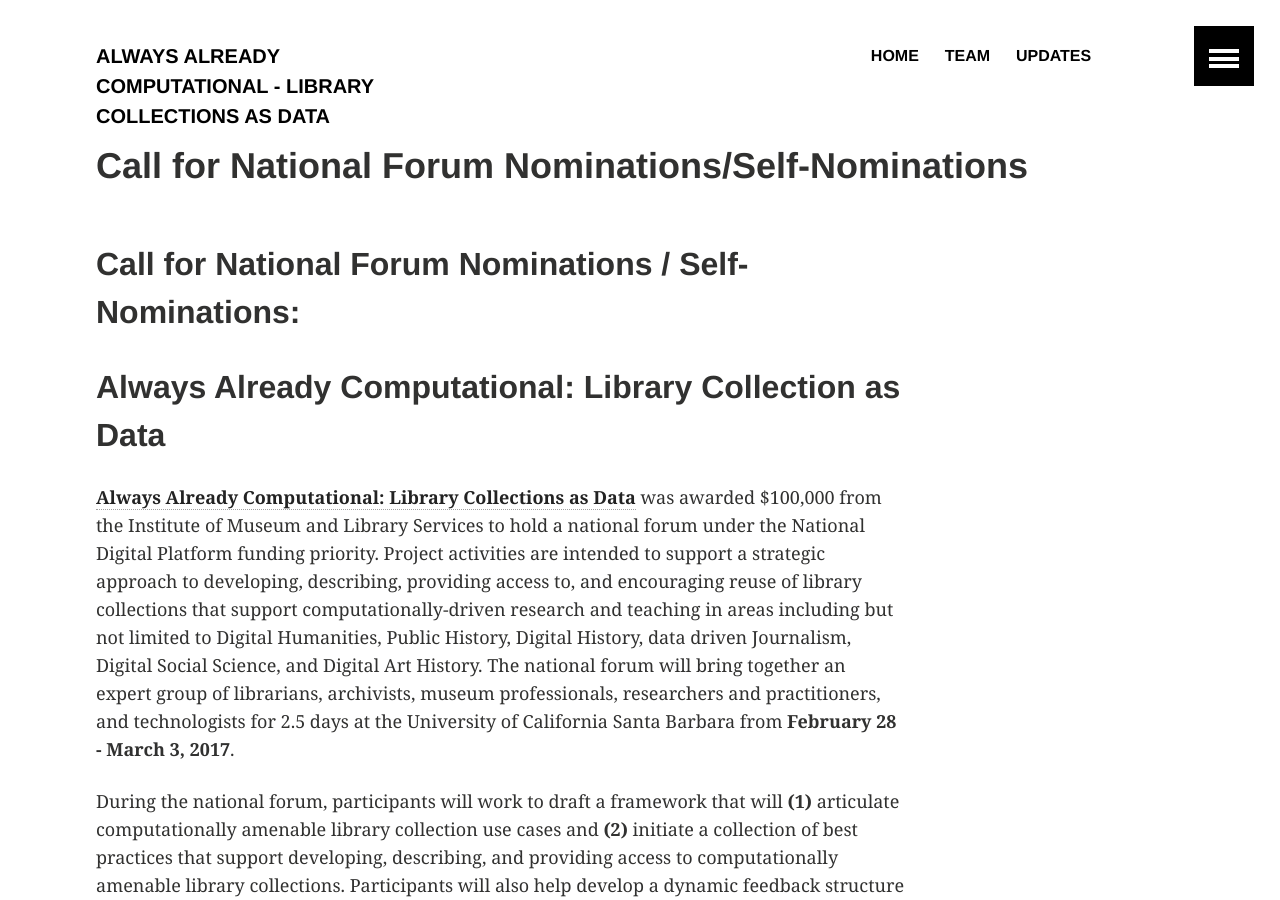
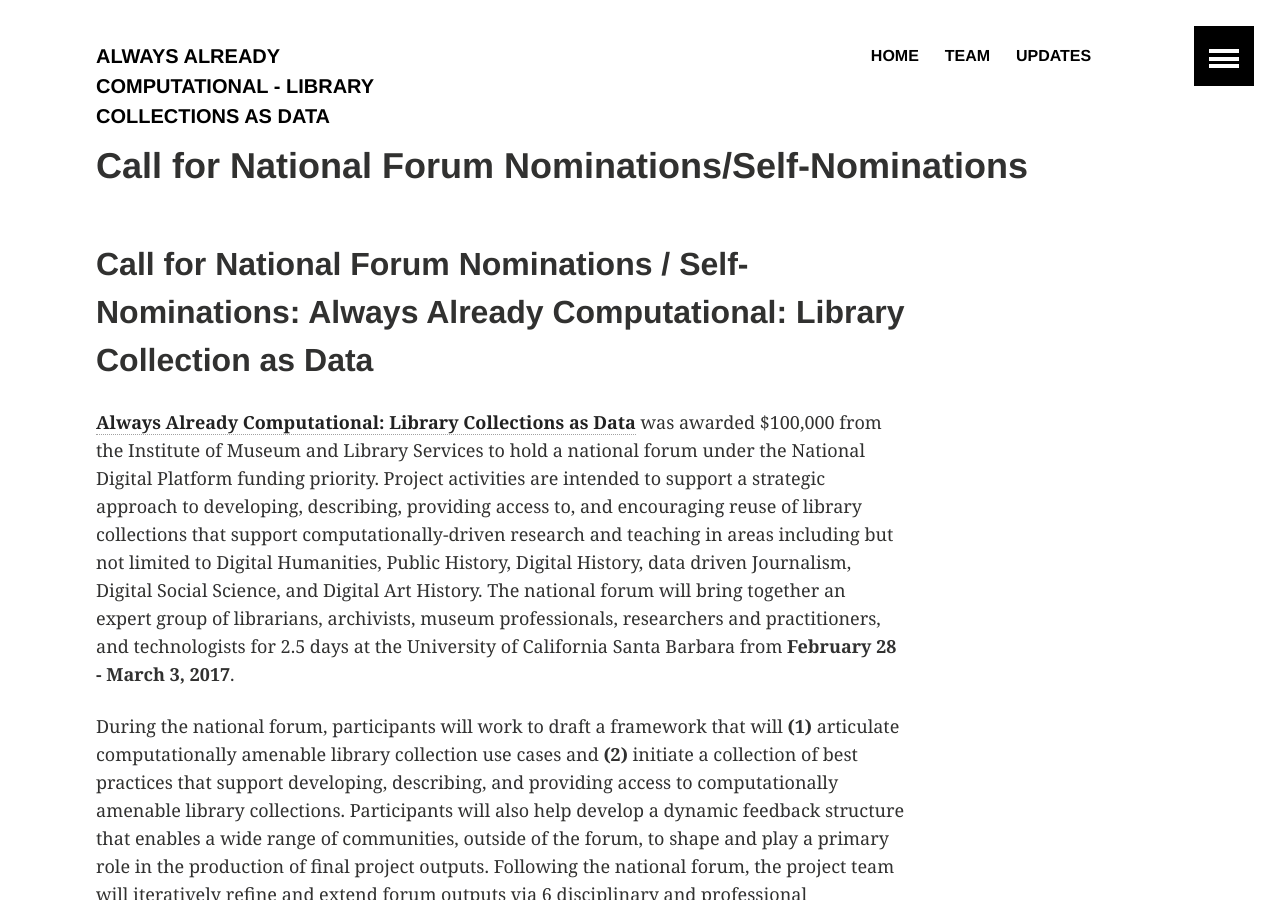
Before and after one commit to collectionsasdata/collectionsasdata.github.io, a Jekyll site: the page built from _posts/2016-10-24-first-post.markdown, in a window 1280 px wide and 900 px high. Built offline with Jekyll 4.4.1, drawn with Linux system fonts in a browser that asks for light colours.

```diff
--- a/_posts/2016-10-24-first-post.markdown
+++ b/_posts/2016-10-24-first-post.markdown
@@ -5,8 +5,7 @@ date:   2016-10-24 17:32:06 -0400
 teaser: "Accepting Nominations"
 ---
 
-## Call for National Forum Nominations / Self-Nominations:
-## Always Already Computational: Library Collection as Data
+## Call for National Forum Nominations / Self-Nominations: Always Already Computational: Library Collection as Data
 
 [**Always Already Computational: Library Collections as Data**](https://www.imls.gov/grants/awarded/LG-73-16-0096-16) was awarded $100,000 from the Institute of Museum and Library Services to hold a national forum under the National Digital Platform funding priority. Project activities are intended to support a strategic approach to developing, describing, providing access to, and encouraging reuse of library collections that support computationally-driven research and teaching in areas including but not limited to Digital Humanities, Public History, Digital History, data driven Journalism, Digital Social Science, and Digital Art History. The national forum will bring together an expert group of librarians, archivists, museum professionals, researchers and practitioners, and technologists for 2.5 days at the University of California Santa Barbara from **February 28 - March 3, 2017**.
 
```
